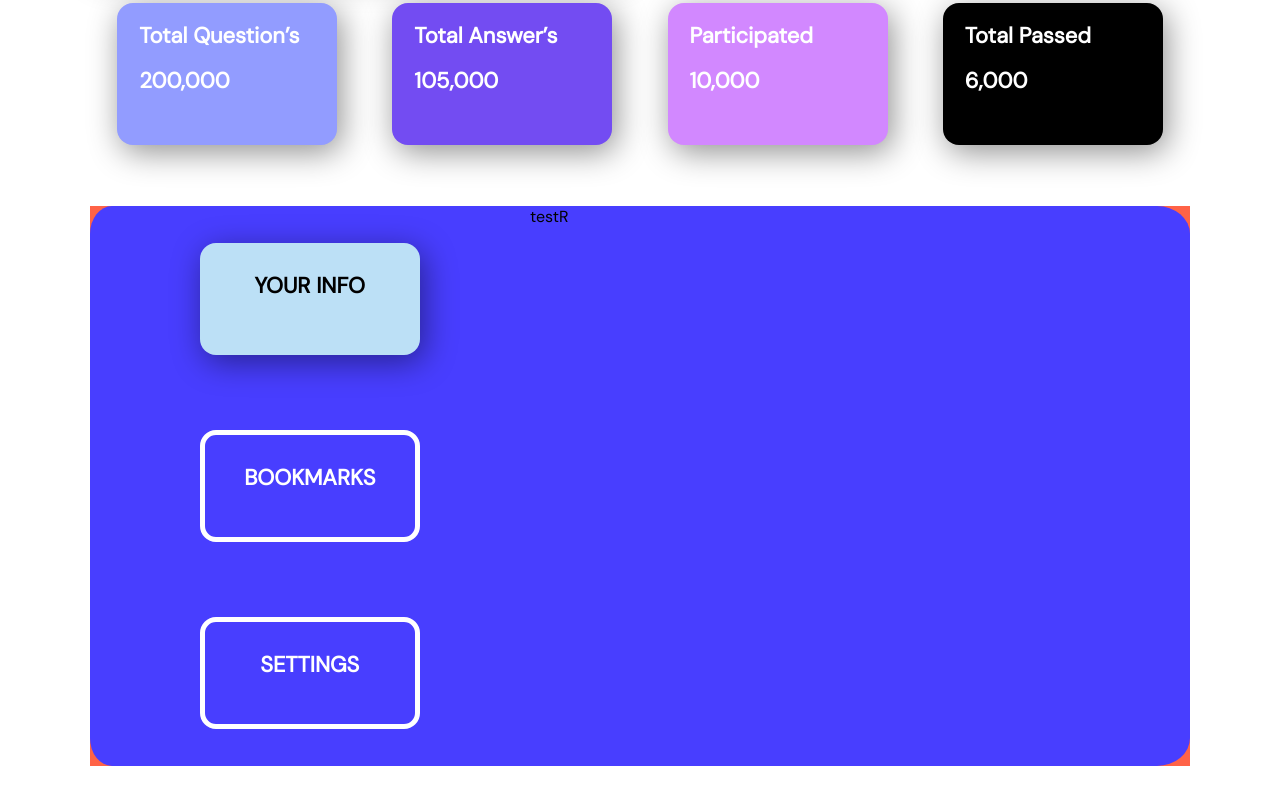
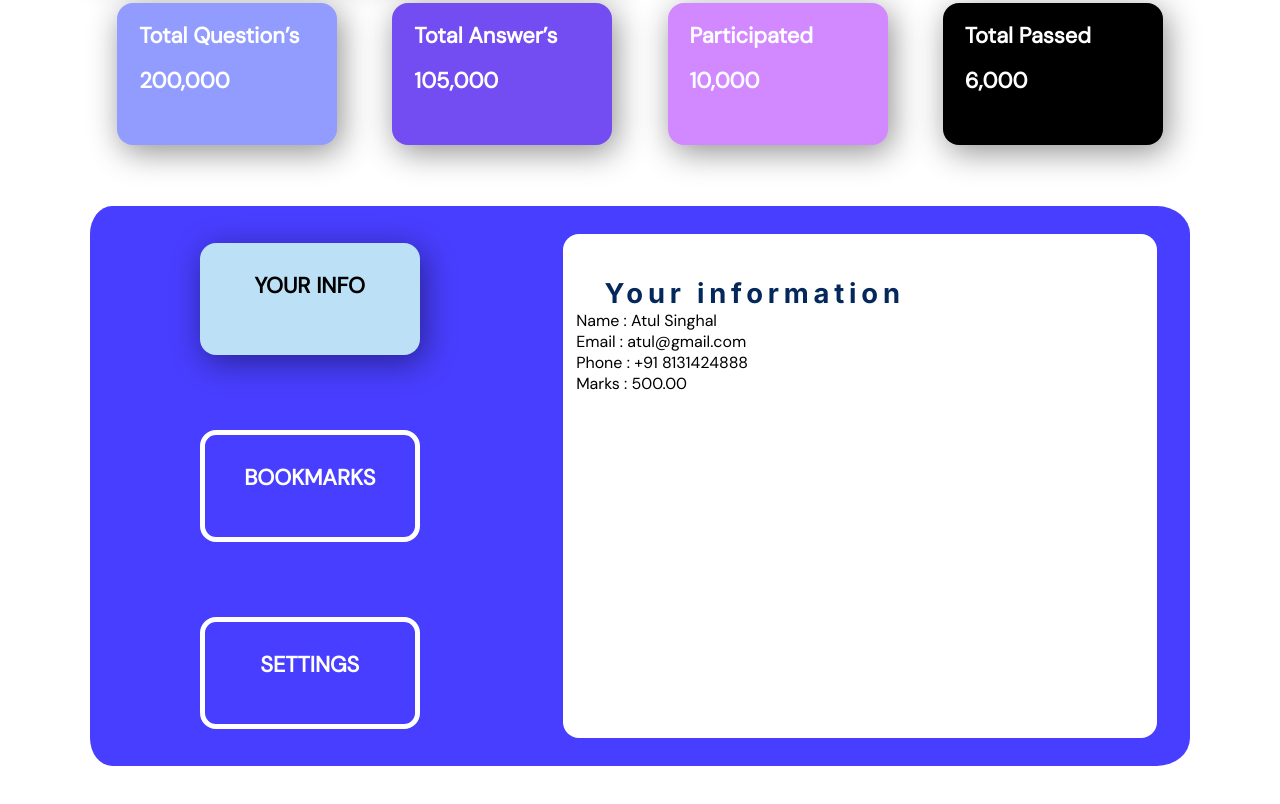
Before and after one commit to yesrab/micro-project-2, a plain HTML site: page index.html in a window 1280 px wide. Shown: the part 890-1694 px from the top of the page. Drawn offline with nearby package versions, Linux system fonts and the light colour scheme; a web font is replaced by a local one.

Commit message:
infoCard foundation

```diff
--- a/index.html
+++ b/index.html
@@ -4,7 +4,8 @@
     <meta charset="UTF-8" />
     <meta name="viewport" content="width=device-width, initial-scale=1.0" />
     <title>microProject#2</title>
-    <link rel="preconnect" href="https://fonts.gstatic.com/" />
+    <link rel="preconnect" href="https://fonts.googleapis.com" />
+    <link rel="preconnect" href="https://fonts.gstatic.com" crossorigin />
     <link
       rel="stylesheet"
       type="text/css"
@@ -17,6 +18,11 @@
     <link
       rel="stylesheet"
       href="https://fonts.googleapis.com/css2?family=Material+Symbols+Rounded:opsz,wght,FILL,GRAD@20..48,100..700,0..1,-50..200"
+    />
+
+    <link
+      href="https://fonts.googleapis.com/css2?family=Inter:wght@700&family=Roboto:wght@400;500&display=swap"
+      rel="stylesheet"
     />
     <link rel="stylesheet" href="stylesheets/styles.css" />
   </head>
@@ -66,7 +72,17 @@
           <div class="userTabs">BOOKMARKS</div>
           <div class="userTabs">SETTINGS</div>
         </div>
-        <div id="rightHalf">testR</div>
+        <div id="rightHalf">
+          <div id="infoCard">
+            <p>Your information</p>
+            <ul>
+              <li>Name : Atul Singhal</li>
+              <li>Email : atul@gmail.com</li>
+              <li>Phone : +91 8131424888</li>
+              <li>Marks : 500.00</li>
+            </ul>
+          </div>
+        </div>
       </div>
     </div>
   </body>
--- a/stylesheets/styles.css
+++ b/stylesheets/styles.css
@@ -115,7 +115,7 @@ label.material-symbols-rounded {
 #bottemSection {
   width: 100%;
   height: 70vh;
-  background-color: tomato;
+  /* background-color: tomato; */
   display: flex;
   justify-content: space-between;
 }
@@ -198,4 +198,23 @@ label.material-symbols-rounded {
   background-color: rgb(72, 62, 255);
   border-top-right-radius: 5%;
   border-bottom-right-radius: 5%;
+  display: flex;
+  align-items: center;
+  justify-content: center;
 }
+#infoCard {
+  background-color: white;
+  height: 90%;
+  width: 90%;
+  border-radius: 16px;
+  padding: 2%;
+}
+#infoCard p {
+  color: #04285a;
+  font-family: "Inter", sans-serif;
+  font-weight: 700;
+  font-size: 2.5ch;
+  letter-spacing: 0.3rem;
+  margin-top: 5%;
+  margin-left: 5%;
+}
```
